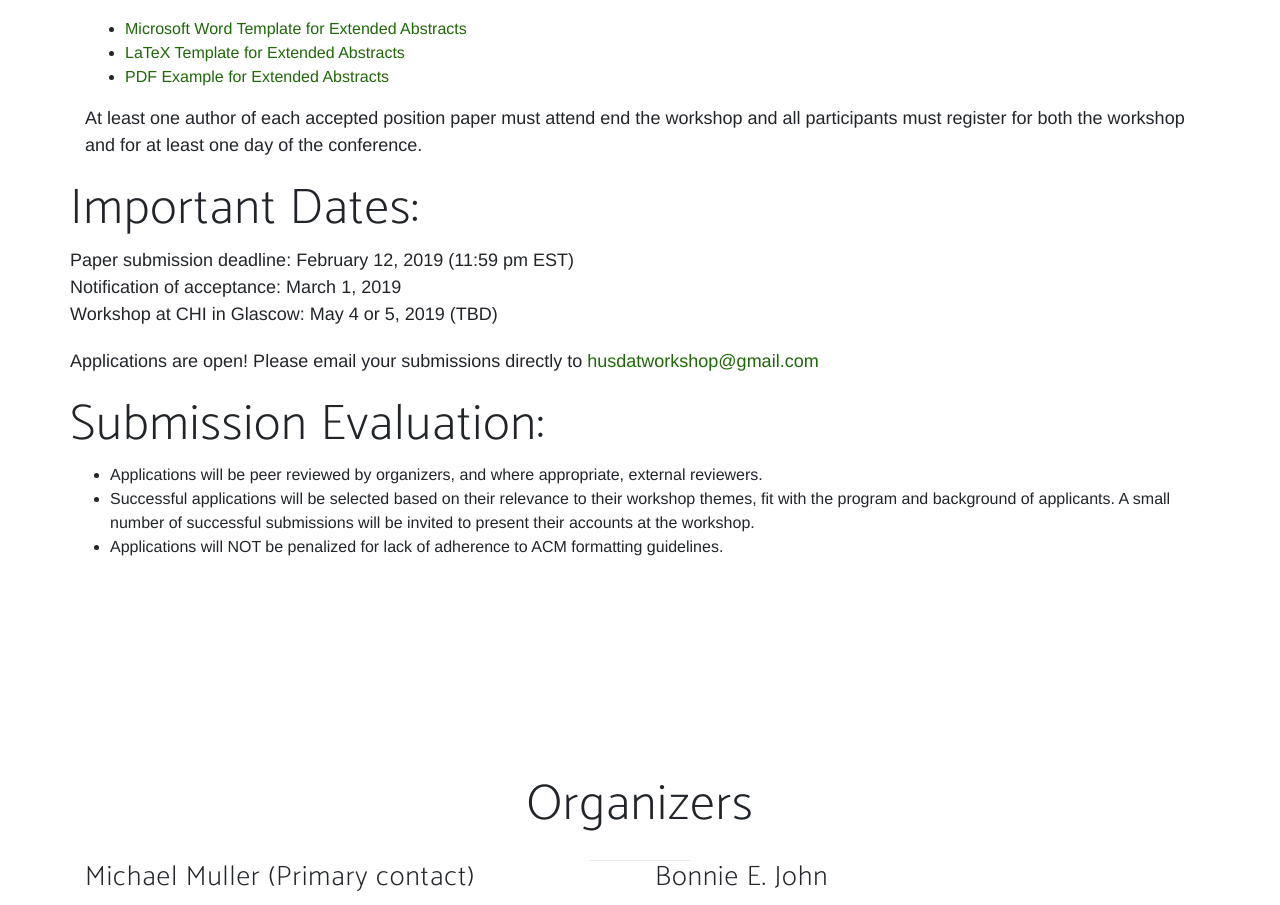
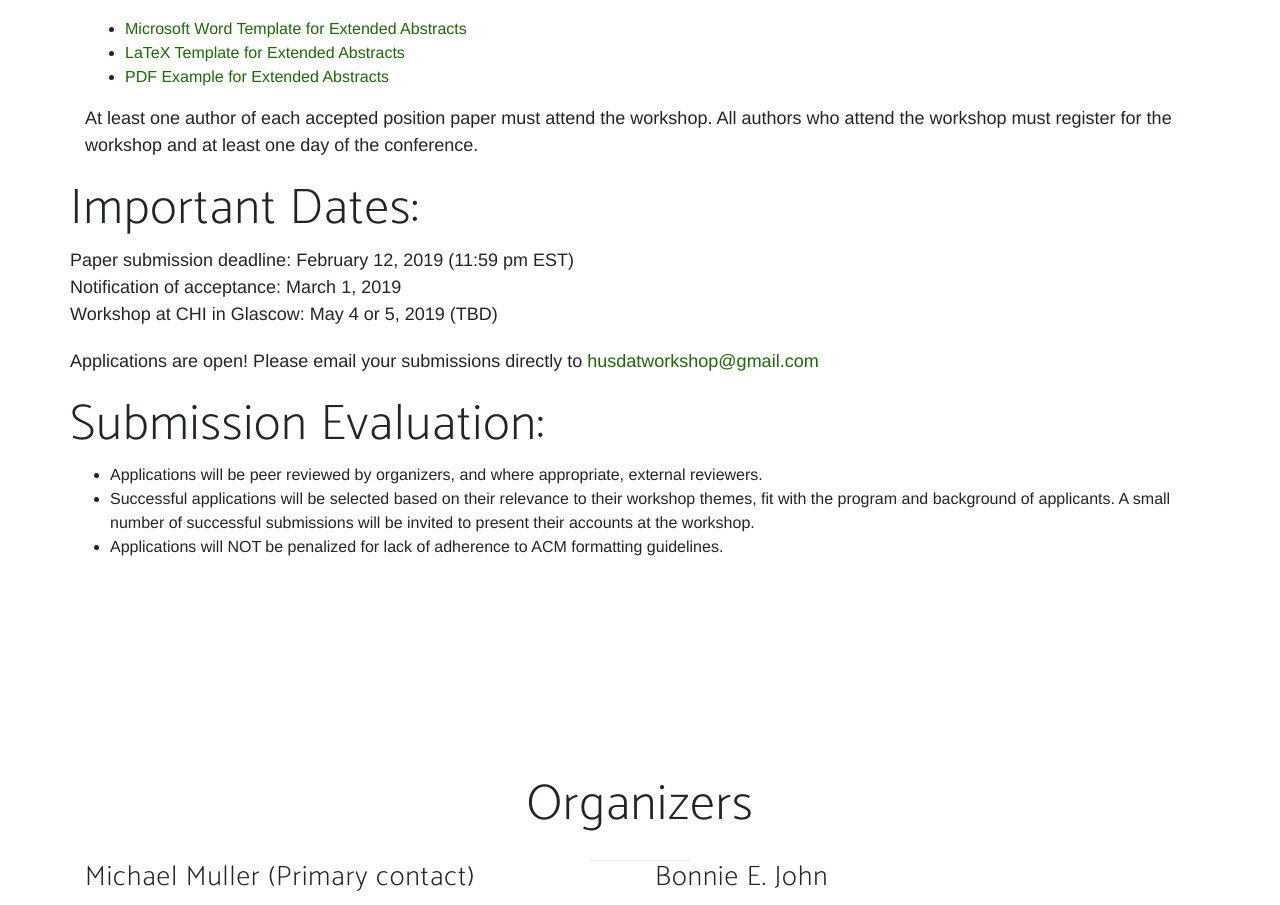
Before and after one commit to HuSDatWorkshop/HuSDatWorkshop.github.io, a website: page index.html in a window 1280 px wide. Shown: the part 3699-4604 px from the top of the page. Drawn offline with Linux system fonts and the light colour scheme; a web font is replaced by a local one.

Commit message:
Update index.html
Updated note to: "At least one author of each accepted position paper must attend the workshop. All authors who attend the workshop must register for the workshop and at least one day of the conference."

```diff
--- a/index.html
+++ b/index.html
@@ -174,7 +174,7 @@
               <li><a href="https://github.com/sigchi/Document-Formats/tree/master/LaTeX">LaTeX Template for Extended Abstracts</a></li>
               <li><a href="SIGCHIExtendedAbstractsFormat.pdf">PDF Example for Extended Abstracts</a></li>
             </ul>
-            <p>At least one author of each accepted position paper must attend end the workshop and all participants must register for both the workshop and for at least one day of the conference.</p>
+            <p>At least one author of each accepted position paper must attend the workshop. All authors who attend the workshop must register for the workshop and at least one day of the conference.</p>
           </div>
 
           <div class="col-md-16">
```
